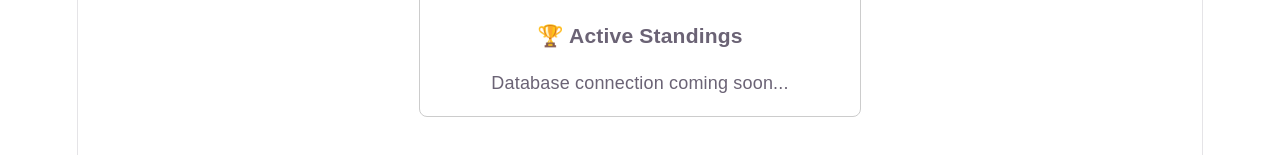
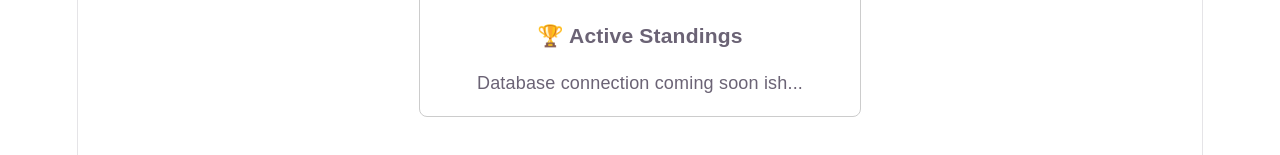
Before and after one commit to dansettle17/darts-league-manager, a React (Vite) app: page / in a window 1280 px wide. Shown: the part 195-350 px from the top of the page. Built offline with nearby package versions, Linux system fonts and the light colour scheme.

Commit message:
Update homepage layout for darts league app - again

```diff
--- a/src/App.jsx
+++ b/src/App.jsx
@@ -7,7 +7,7 @@ function App() {
       <p>Welcome to your serverless league management application.</p>
       <div style={{ margin: '20px auto', padding: '20px', border: '1px solid #ccc', maxWidth: '400px', borderRadius: '8px' }}>
         <h3>🏆 Active Standings</h3>
-        <p>Database connection coming soon...</p>
+        <p>Database connection coming soon ish...</p>
       </div>
     </div>
   );
```
